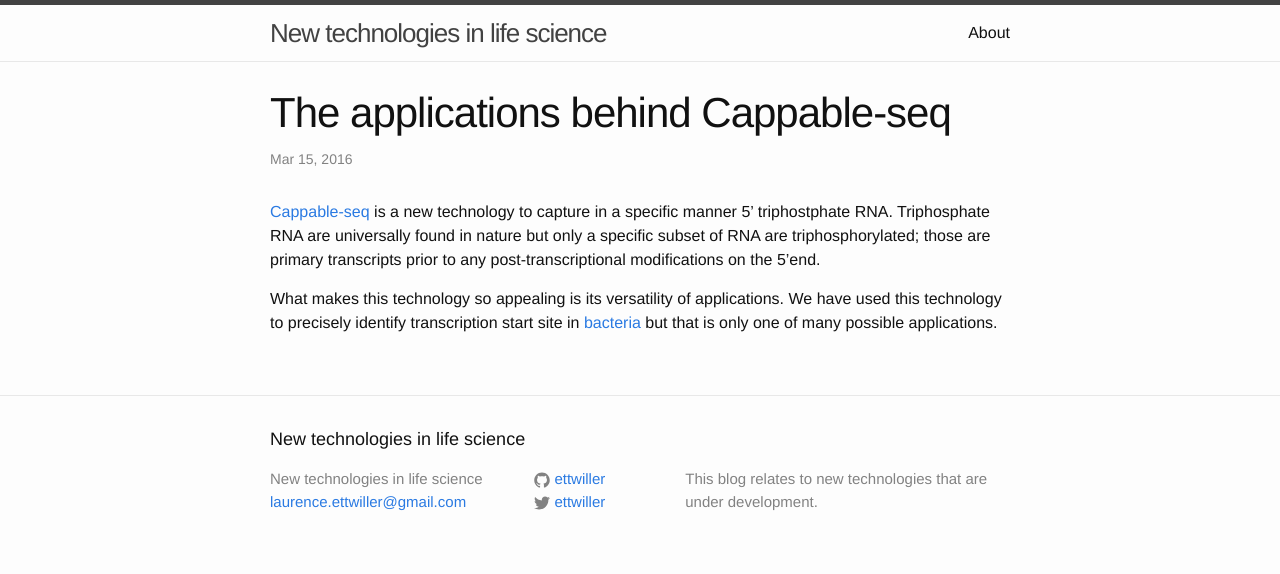
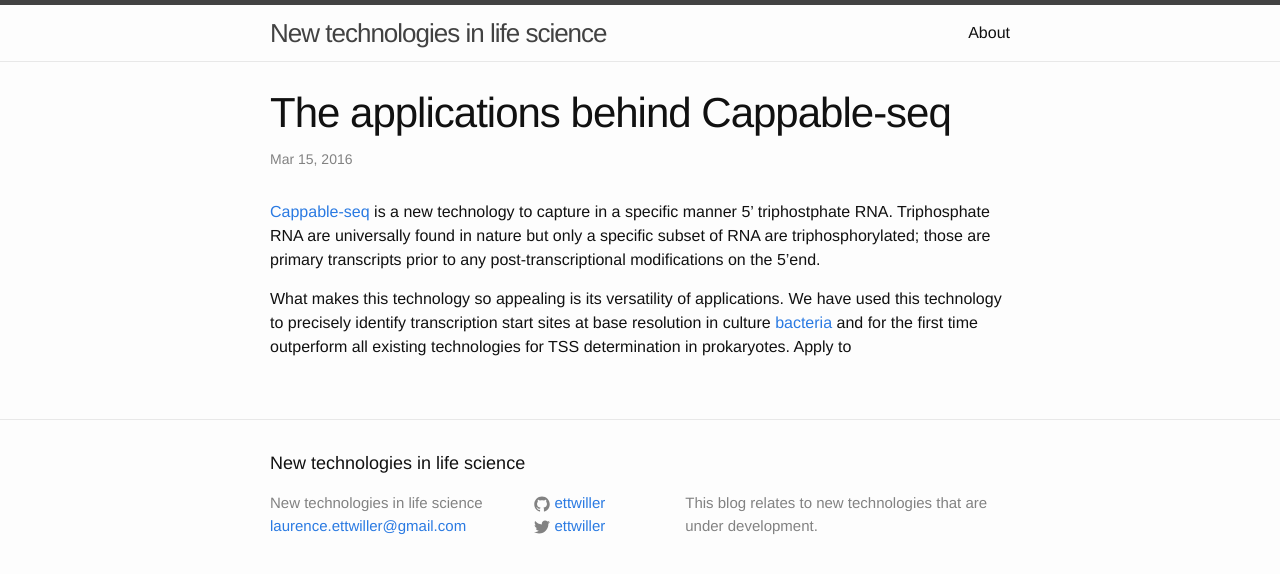
Before and after one commit to Ettwiller/blog, a Jekyll site: the page built from _posts/2016-03-15-welcome-to-jekyll.markdown, in a window 1280 px wide. Shown: the top 574 px of the page. Built offline with Jekyll 4.4.1, drawn with Linux system fonts in a browser that asks for light colours.

Commit message:
Updated 2016-03-15-welcome-to-jekyll.markdown

```diff
--- a/_posts/2016-03-15-welcome-to-jekyll.markdown
+++ b/_posts/2016-03-15-welcome-to-jekyll.markdown
@@ -10,7 +10,7 @@ published: true
 
 [Cappable-seq][Cappable-seq] is a new technology to capture in a specific manner 5' triphostphate RNA. Triphosphate RNA are universally found in nature but only a specific subset of RNA are triphosphorylated; those are primary transcripts prior to any post-transcriptional modifications on the 5'end.
 
-What makes this technology so appealing is its versatility of applications. We have used this technology to precisely identify transcription start site in [bacteria][Cappable-seq] but that is only one of many possible applications.
+What makes this technology so appealing is its versatility of applications. We have used this technology to precisely identify transcription start sites at base resolution in culture [bacteria][Cappable-seq] and for the first time outperform all existing technologies for TSS determination in prokaryotes. Apply to
 
 
 
```
